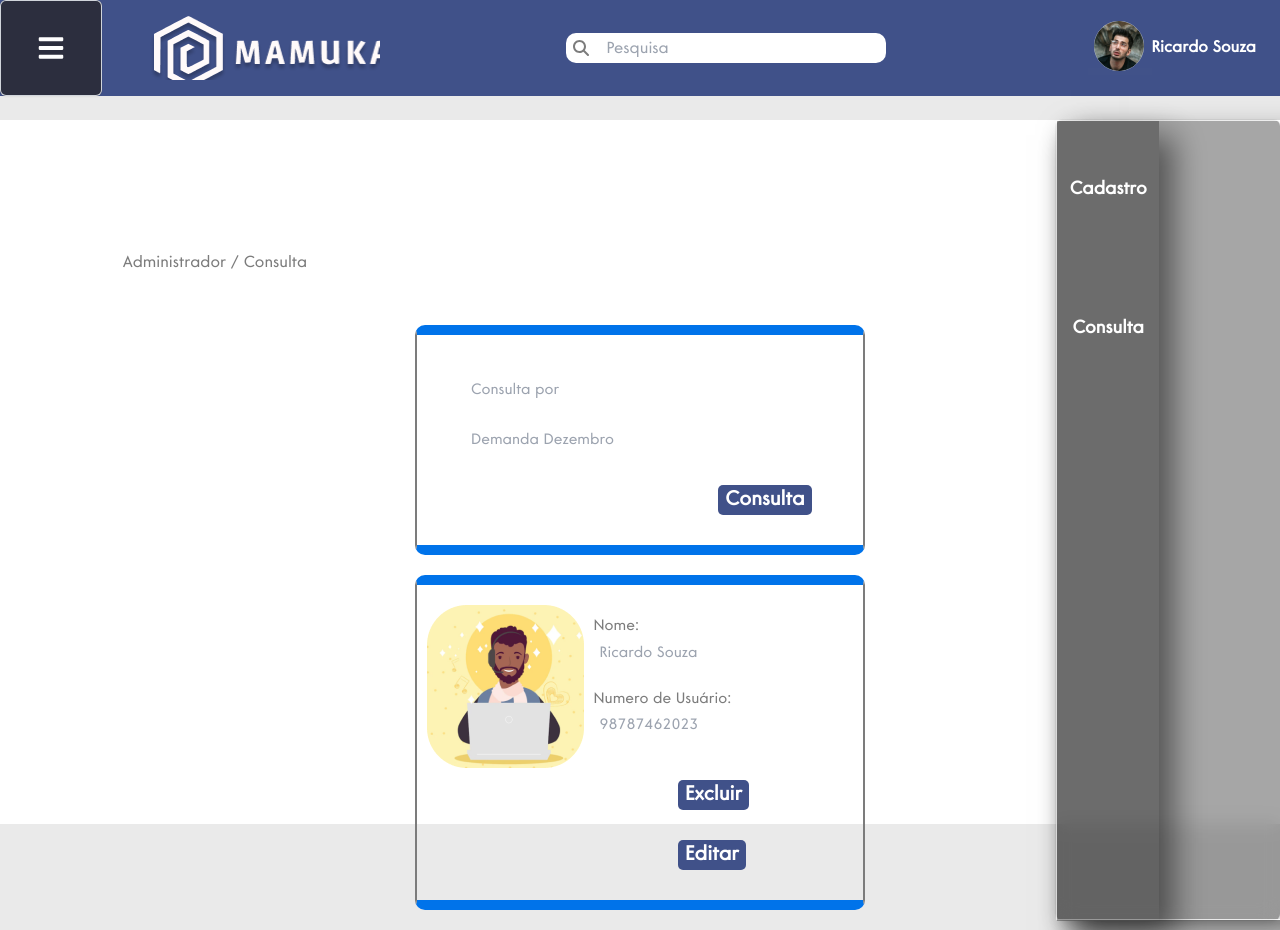
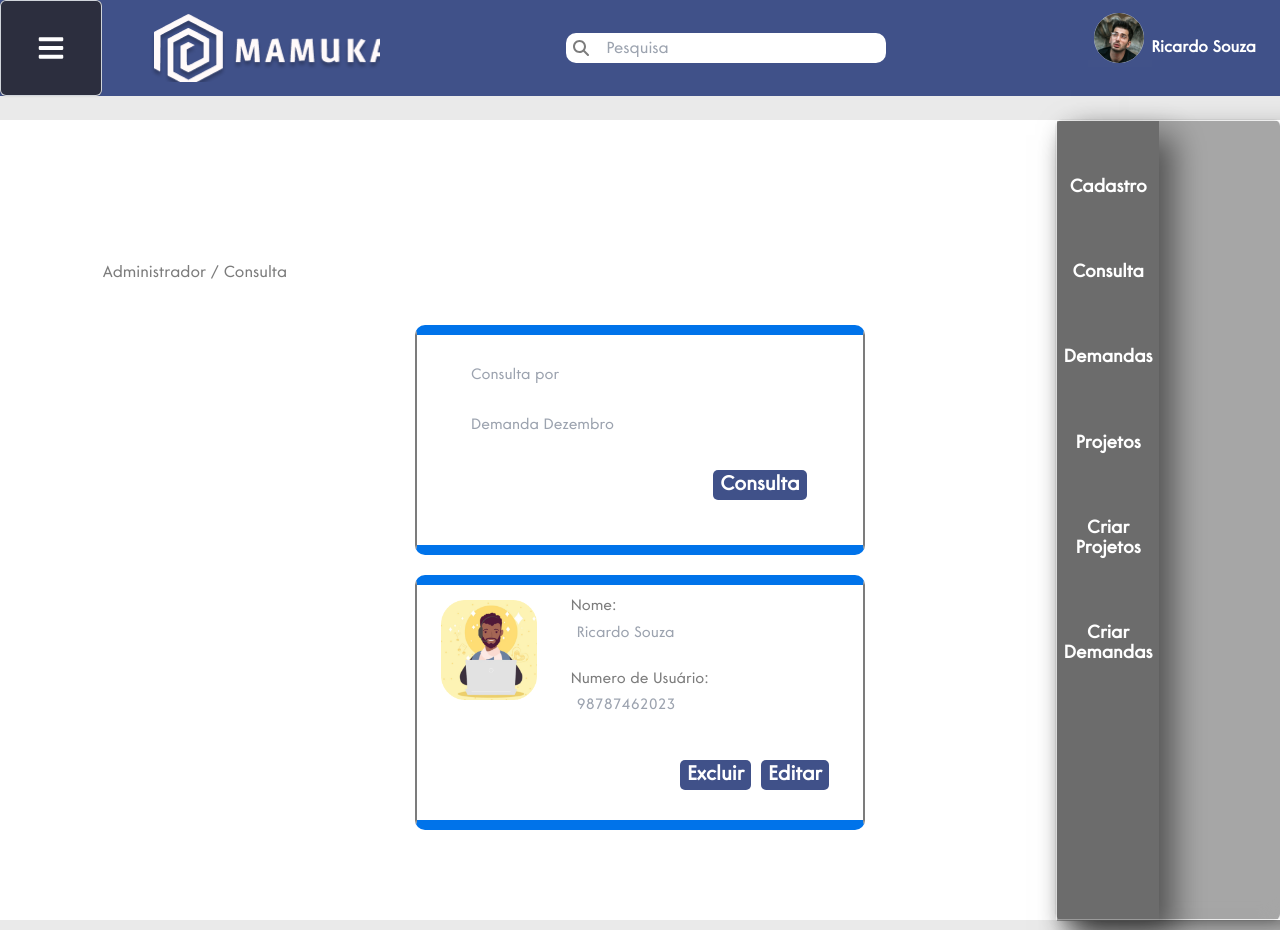
Before and after one commit to MamukaSenai/React-Mamuka, a React (Vite) app: page /admconsulta in a window 1280 px wide. Both pictures are taken after a click on the button 51 px from the left and 48 px from the top of the page. Built offline with nearby package versions, Linux system fonts and the light colour scheme.

Commit message:
conclusao no ajuste do css quebrando e o dropdown

```diff
--- a/src/components/BotaoDropDown/index.tsx
+++ b/src/components/BotaoDropDown/index.tsx
@@ -83,7 +83,60 @@ export default function BotaoDropDown() {
                 </a>
               )}
             </Menu.Item>
+            <Menu.Item>
+              {({ active }) => (
+                <a
+                  href="#"
+                  className={classNames(
+                    active ? 'bg-gray-100 text-gray-900' : 'text-gray-700',
+                    'block px-4 py-2 text-sm'
+                  )}
+                >
+                  Demandas
+                </a>
+              )}
+            </Menu.Item>
+            <Menu.Item>
+              {({ active }) => (
+                <a
+                  href="#"
+                  className={classNames(
+                    active ? 'bg-gray-100 text-gray-900' : 'text-gray-700',
+                    'block px-4 py-2 text-sm'
+                  )}
+                >
+                  Projetos
+                </a>
+              )}
+            </Menu.Item>
+            <Menu.Item>
+              {({ active }) => (
+                <a
+                  href="#"
+                  className={classNames(
+                    active ? 'bg-gray-100 text-gray-900' : 'text-gray-700',
+                    'block px-4 py-2 text-sm'
+                  )}
+                >
+                  Criar Projetos
+                </a>
+              )}
+            </Menu.Item>
+            <Menu.Item>
+              {({ active }) => (
+                <a
+                  href="#"
+                  className={classNames(
+                    active ? 'bg-gray-100 text-gray-900' : 'text-gray-700',
+                    'block px-4 py-2 text-sm'
+                  )}
+                >
+                  Criar Demandas
+                </a>
+              )}
+            </Menu.Item>
             </div>
+
             {/* <Menu.Item>
               {({ active }) => (
                 <a
--- a/src/components/BotaoDropDown/style.css
+++ b/src/components/BotaoDropDown/style.css
@@ -57,13 +57,16 @@
     flex-direction: column;
     /* justify-content: space-between; */
     align-items: center;
+    text-align: center;
 }
 
 .menuTesteConteudo a {
-    margin-top: 50%;
-    margin-bottom: 50%;
+    margin-top: 48%;
+
     color: var(--branco);
     font-size: 18px;
     text-decoration: none;
     font-weight: 700;
+    display: flex;
+
 }
--- a/src/components/Header/style.css
+++ b/src/components/Header/style.css
@@ -15,7 +15,7 @@
 .logo .teste {
     background: url("../../assets/Logo.png") no-repeat;
     width: 18vw;
-    height: 5vw;
+    height: 5.3vw;
     margin-left: 150px;
     /* padding: 15px; */
 }
@@ -49,7 +49,7 @@
     background: url("../../assets/Ricardo.png") no-repeat;
     padding: 10px;
     width: 5vw;
-    height: 8vh;
+    height: 10vh;
 }
 
 
--- a/src/pages/Administrador/CadastroInfosPessoais/index.tsx
+++ b/src/pages/Administrador/CadastroInfosPessoais/index.tsx
@@ -1,4 +1,5 @@
 import "./style.css";
+import PessoaCadastro from "../../../assets/PessoaCadastro.png"
 
 function CadastroInfosPessoais() {
     return (
@@ -24,7 +25,7 @@ function CadastroInfosPessoais() {
                 </div>
                 <form className="formulario">
                     <div>
-                        <img src="../img/PessoaCadastro.png" alt="" />
+                        <img src={PessoaCadastro} alt="" />
                     </div>
                     <div className="label_mail">
                         <label htmlFor="campo-usuario">Nome:</label>
--- a/src/pages/Administrador/CadastroInfosPessoais/style.css
+++ b/src/pages/Administrador/CadastroInfosPessoais/style.css
@@ -11,7 +11,7 @@
 
 #CadastroPessoais
 {
-
+    margin-bottom: 24.5vh;
 
     /* display: flex;  */
     /* padding: 10px 0px 10px 10px; */
--- a/src/pages/Administrador/Consulta/style.css
+++ b/src/pages/Administrador/Consulta/style.css
@@ -1,9 +1,17 @@
+#AdministradorConsulta {
+    height: 100vh;
+    display: flex;
+    align-items: end;
+}
+
 
 #AdministradorConsulta .right  {
 
     display: flex;
     flex-direction:column-reverse;
     width: 93.8vw;
+    margin: 0 auto;
+    margin-bottom: 60px;
 
 }
 
@@ -11,7 +19,6 @@
 #AdministradorConsulta .formi {
     margin: 0 auto;
     margin-bottom: 20px;
-    padding-top: 20px;
     width: 450px;
     display: flex;
 
@@ -22,12 +29,12 @@
     justify-content: center;
     border-radius: 10px;
 }
-/*
+
 #AdministradorConsulta .formi img {
     height: 100px;
     margin-top: 15px;
     margin-right: 15px;
-} */
+}
 
 #AdministradorConsulta .perfil_img {
     /* background-image: url("#AdministradorConsulta .#AdministradorConsulta ./#AdministradorConsulta .#AdministradorConsulta ./#AdministradorConsulta .#AdministradorConsulta ./assets/PessoaCadastro#AdministradorConsulta .png") no-repeat ; */
@@ -63,7 +70,7 @@
 
 
 
-#AdministradorConsulta .formulario button
+#AdministradorConsulta button
 {
 
     margin-top: 30px;
@@ -166,7 +173,11 @@
 
 #AdministradorConsulta .historico {
     margin-top: 10px;
-    margin-bottom: 50px;
-    margin-left: 20px;
+    margin-bottom: 40px;
     color: var(--cinzaclaro);
 }
+
+.btn {
+    display: flex;
+    margin-left: 16vh;
+}
--- a/src/pages/Administrador/Home/index.tsx
+++ b/src/pages/Administrador/Home/index.tsx
@@ -26,7 +26,7 @@ function Home() {
                 <img src={Cadastro} alt="cadastro" />
                 <a href="#" className="button">
                   {" "}
-                  Cadastre um no usuários
+                  Cadastre os usuários
                 </a>
               </div>
               <div className="consulta">
```
